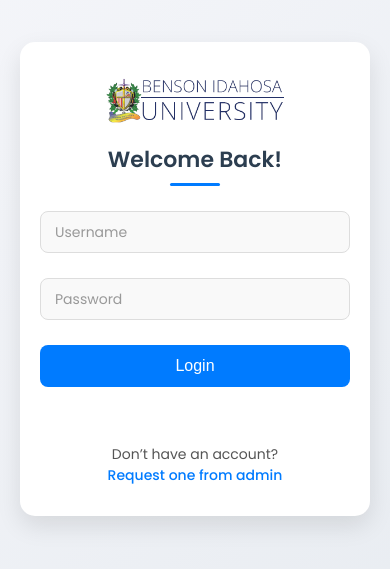
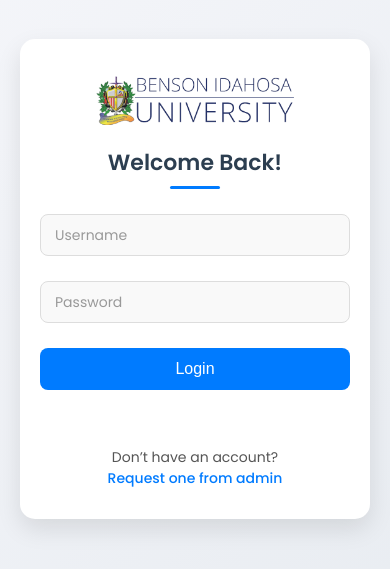
Before and after one commit to Bhig-Sasha/Search-Details, a website: page public/login.html in a window 390 px wide. Shown: the part 143-712 px from the top of the page. Drawn offline with Linux system fonts and the light colour scheme.

Commit message:
updated file

```diff
--- a/public/login.html
+++ b/public/login.html
@@ -41,13 +41,13 @@
       max-width: 250px;
       height: auto;
       object-fit: contain;
-      margin: 0 auto 20px;
+      margin: 0 auto 5px;
       display: block;
     }
 
     @media (max-width: 480px) {
       .logo {
-        max-width: 180px;
+        max-width: 200px;
         margin-bottom: 15px;
       }
     }
```
